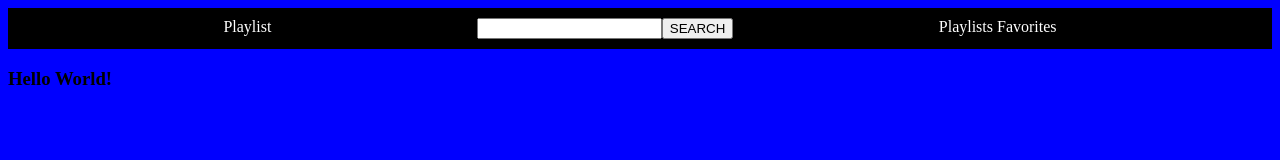
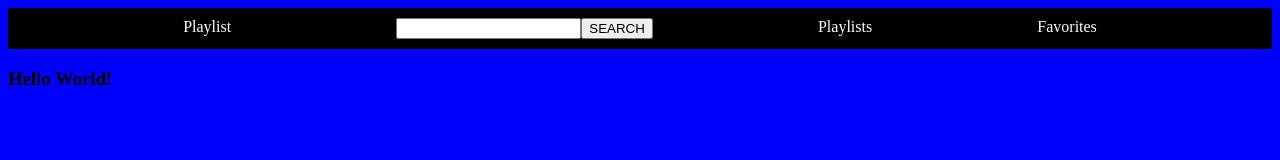
Before and after one commit to bendelonlee/playFrontend, a website built with webpack: page index.html in a window 1280 px wide. Built offline with nearby package versions, Linux system fonts and the light colour scheme.

Commit message:
Separates links using spans so flexbox will space them as individual items

```diff
--- a/index.html
+++ b/index.html
@@ -7,8 +7,8 @@
   <nav>
     <span id="title">Playlist</span>
     <span id="search"><input type="search"></input><button>SEARCH</button></span>
-    <link>Playlists</link>
-    <link>Favorites</link>
+    <span><link>Playlists</link></span>
+    <span><link>Favorites</link></span>
   </nav>
   <h3>Hello World!</h3>
 </body>
```
